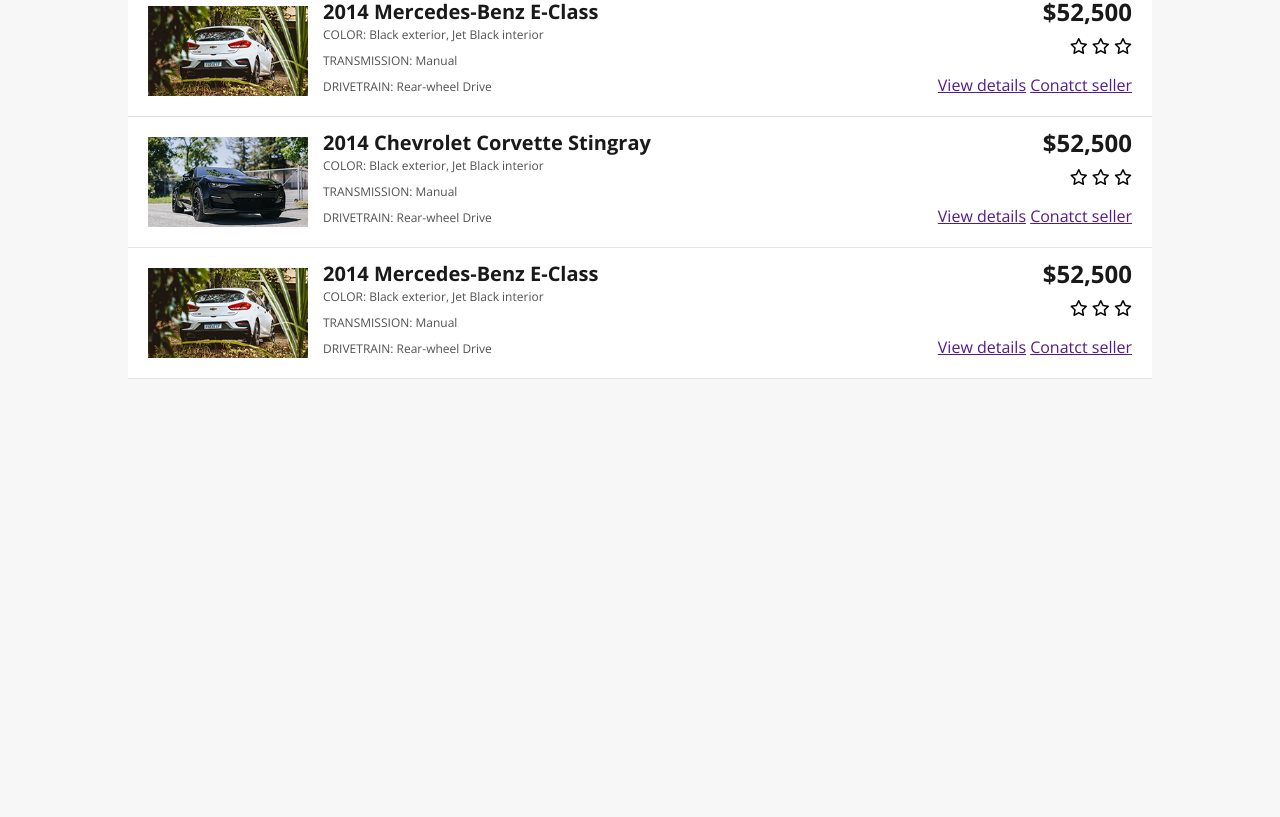
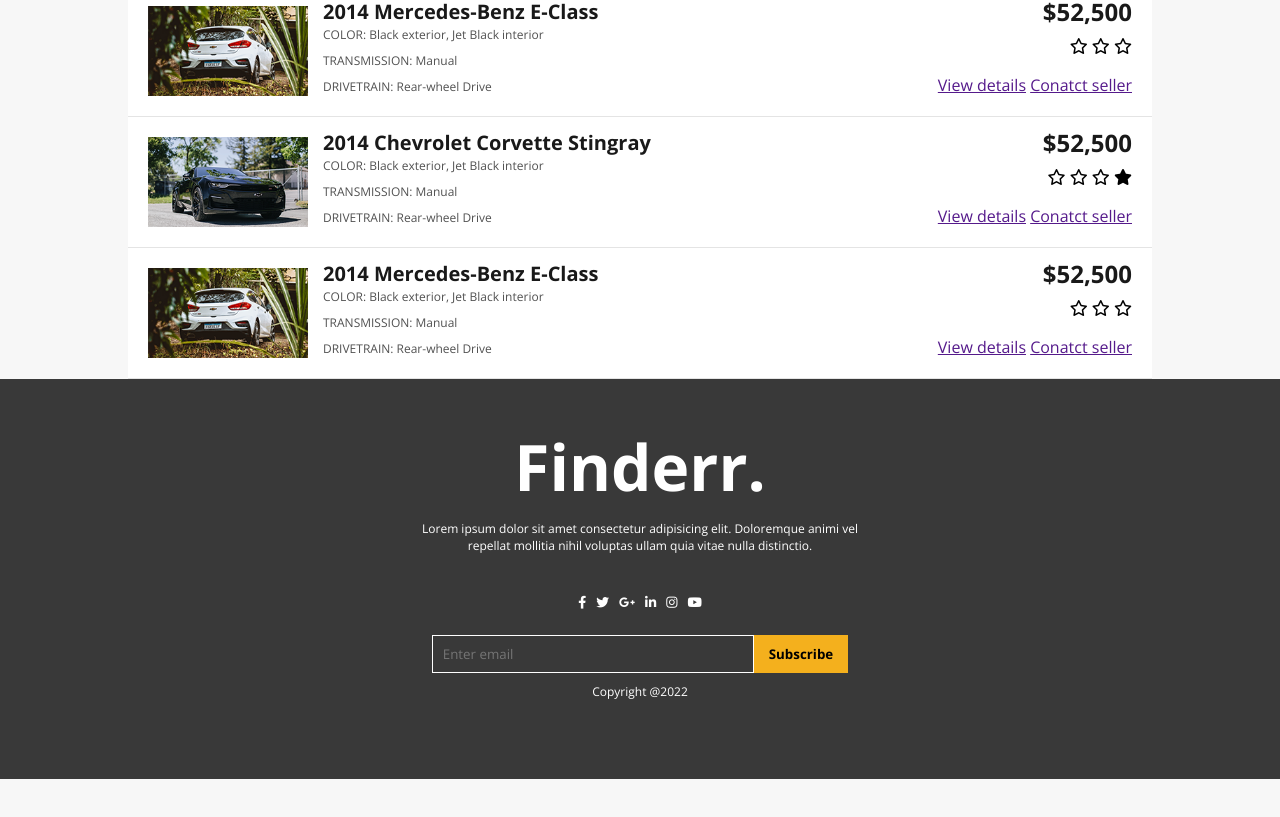
Before and after one commit to agnesanuha/PWWW22-23_Gr15, a plain HTML site: page index.html in a window 1280 px wide. Shown: the part 2461-3278 px from the top of the page. Before the commit the page ends 2840 px from the top, so only its background shows below. Drawn offline with nearby package versions, Linux system fonts and the light colour scheme; a web font is replaced by a local one.

Commit message:
add footer

```diff
--- a/index.html
+++ b/index.html
@@ -331,6 +331,7 @@
                 <i class="fa-regular fa-star"></i>
                 <i class="fa-regular fa-star"></i>
                 <i class="fa-regular fa-star"></i>
+                <i class="fa-solid fa-star"></i>
             </div>
             <div class="links">
                 <a href="">View details</a>
@@ -362,6 +363,24 @@
 
 </div>
     </div>
+     <footer>
+
+        <h1>Finderr.</h1>
+        <p>Lorem ipsum dolor sit amet consectetur adipisicing elit. Doloremque animi vel repellat mollitia nihil voluptas ullam quia vitae nulla distinctio.</p>
+        <div>
+            <a href=""><i class="fa-brands fa-facebook-f"></i></a>
+            <a href=""><i class="fa-brands fa-twitter"></i></a>
+            <a href=""><i class="fa-brands fa-google-plus-g"></i></a>
+            <a href=""><i class="fa-brands fa-linkedin-in"></i></a>
+            <a href=""><i class="fa-brands fa-instagram"></i></a>
+            <a href=""><i class="fa-brands fa-youtube"></i></a>
+        </div>
+        <div class="inputContainer">
+            <input type="text" placeholder="Enter email">
+            <button class="primaryButton">Subscribe</button>
+        </div>
+        <p>Copyright @2022</p>
+     </footer>
 
     <script src="http://ajax.googleapis.com/ajax/libs/jquery/1.7.1/jquery.min.js" type="text/javascript"></script>
     <script type="text/javascript" src="slick/slick.min.js"></script>
--- a/style.css
+++ b/style.css
@@ -441,3 +441,54 @@ text-align: center;
     border: none;
     outline: none;
 }
+
+footer {
+    background: #393939;
+    height: 400px;
+    display: flex;
+    align-items: center;
+    justify-content: center;
+    flex-direction: column;
+    margin-bottom: 100px;
+}
+
+footer >div{
+    display: flex;
+
+}
+
+footer>div i{
+    color: #fff;
+    padding: 5px;
+    font-size: 0.8rem;
+    margin-bottom: 20px;
+}
+
+footer h1{
+    font-size: 4rem;
+    color: #fff;
+    font-weight: bolder;
+}
+
+footer p{
+    color: #fff;
+    width: 36%;
+    text-align: center;
+    font-weight: lighter;
+    font-size: 12px;
+    margin-bottom: 36px;
+    margin-top: 10px;
+}
+
+footer .inputContainer input {
+border: 1px solid #fff;
+color: #fff;
+padding:5px 10px;
+background: #393939;
+outline: none;
+width: 300px;
+}
+
+footer .inputContainer button{
+border-radius: 0;
+}
```
